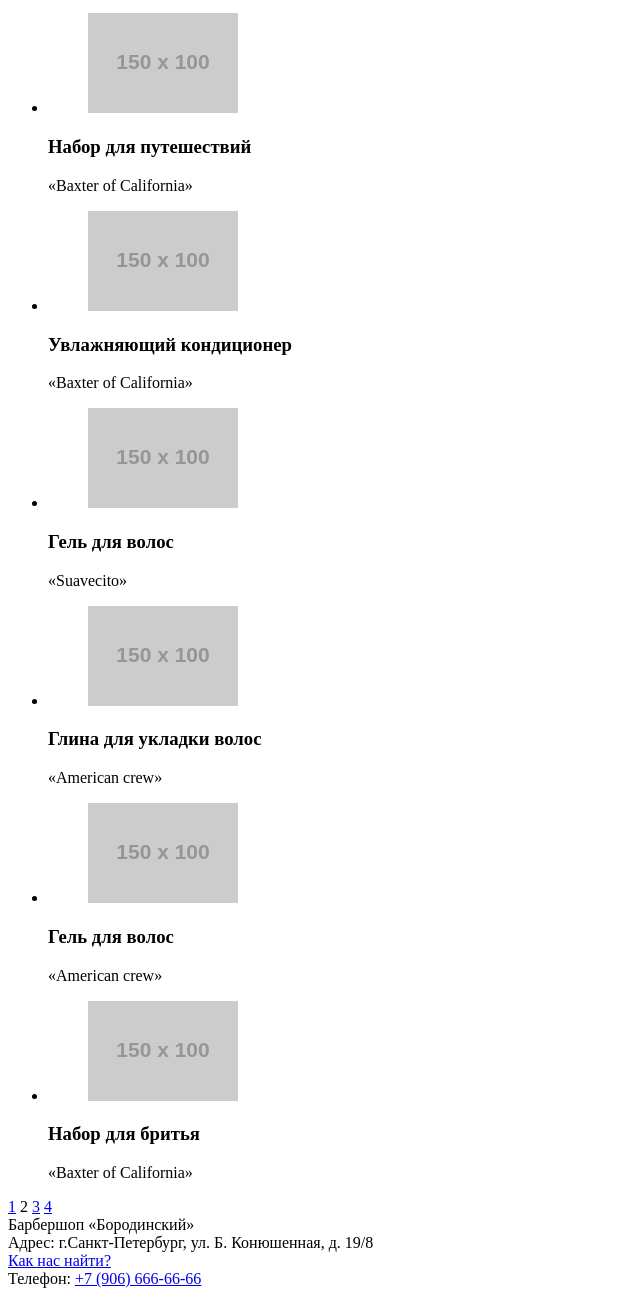
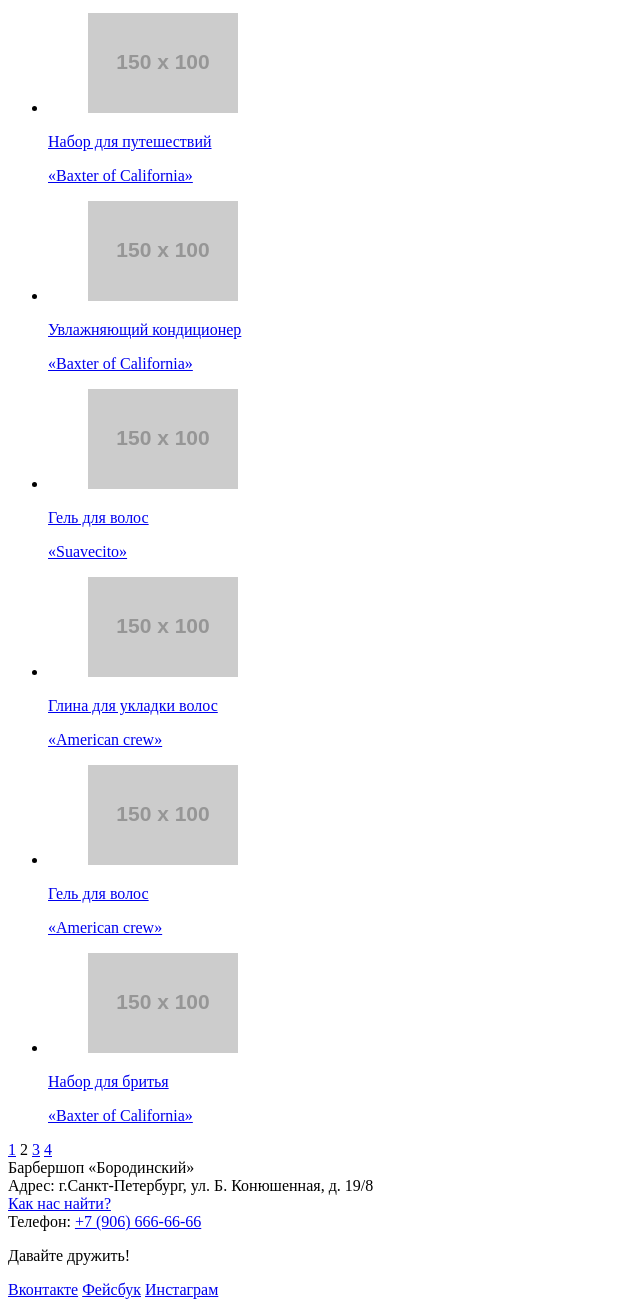
Before and after one commit to rezunenko/231296-barbershop, a plain HTML site: page catalog.html in a window 1280 px wide. Shown: the part 543-1844 px from the top of the page, without its empty margins (0-640 px from the left). Drawn offline with Linux system fonts and the light colour scheme; placeholder pictures from the web are drawn by us.

Commit message:
3.14 Название -одна ссылка из двух строк.
3.14 Карточка товара: название товара — это ссылка на страницу товара
(название состоит из двух строк, но по сути является одним блоком).

Имхо, это неправильно семантически.. лучше так. как было в предыдущем
варианте.. Но раз так по требованиям - ничего не попишешь....

```diff
--- a/catalog.html
+++ b/catalog.html
@@ -69,8 +69,10 @@
 							<figure class="product__image">
 								<a href="catalog-item.html" title="Перейти на страницу товара"><img src="http://placehold.it/150x100" alt="Набор для путешествий Baxter of California" width="150" height="100"></a>
 							</figure>
-							<h3 class="product__title">Набор для путешествий</h3>
+							<a href="catalog-item.html" title="Перейти на страницу товара" class="product__title">
+								<p>Набор для путешествий</p>
 								<p class="product__maker">&laquo;Baxter of California&raquo;</p>
+							</a>
 							<div class="product__price-wrapper">
 								<div class="product__price"></div>
 								<a href="" class="product__btn-buy"></a>
@@ -82,8 +84,10 @@
 							<figure class="product__image">
 								<a href="catalog-item.html" title="Перейти на страницу товара"><img src="http://placehold.it/150x100" alt="Набор для путешествий Baxter of California" width="150" height="100"></a>
 							</figure>
-							<h3 class="product__title">Увлажняющий кондиционер</h3>
+							<a href="catalog-item.html" title="Перейти на страницу товара" class="product__title">
+								<p>Увлажняющий кондиционер</p>
 								<p class="product__maker">&laquo;Baxter of California&raquo;</p>
+							</a>
 							<div class="product__price-wrapper">
 								<div class="product__price"></div>
 								<a href="" class="product__btn-buy"></a>
@@ -95,8 +99,10 @@
 							<figure class="product__image">
 								<a href="catalog-item.html" title="Перейти на страницу товара"><img src="http://placehold.it/150x100" alt="Набор для путешествий Baxter of California" width="150" height="100"></a>
 							</figure>
-							<h3 class="product__title">Гель для волос</h3>
+							<a href="catalog-item.html" title="Перейти на страницу товара" class="product__title">
+								<p>Гель для волос</p>
 								<p class="product__maker">&laquo;Suavecito&raquo;</p>
+							</a>
 							<div class="product__price-wrapper">
 								<div class="product__price"></div>
 								<a href="" class="product__btn-buy"></a>
@@ -108,8 +114,10 @@
 							<figure class="product__image">
 								<a href="catalog-item.html" title="Перейти на страницу товара"><img src="http://placehold.it/150x100" alt="Набор для путешествий Baxter of California" width="150" height="100"></a>
 							</figure>
-							<h3 class="product__title">Глина для укладки волос</h3>
+							<a href="catalog-item.html" title="Перейти на страницу товара" class="product__title">
+								<p>Глина для укладки волос</p>
 								<p class="product__maker">&laquo;American crew&raquo;</p>
+							</a>
 							<div class="product__price-wrapper">
 								<div class="product__price"></div>
 								<a href="" class="product__btn-buy"></a>
@@ -121,8 +129,10 @@
 							<figure class="product__image">
 								<a href="catalog-item.html" title="Перейти на страницу товара"><img src="http://placehold.it/150x100" alt="Набор для путешествий Baxter of California" width="150" height="100"></a>
 							</figure>
-							<h3 class="product__title">Гель для волос</h3>
+							<a href="catalog-item.html" title="Перейти на страницу товара" class="product__title">
+								<p>Гель для волос</p>
 								<p class="product__maker">&laquo;American crew&raquo;</p>
+							</a>
 							<div class="product__price-wrapper">
 								<div class="product__price"></div>
 								<a href="" class="product__btn-buy"></a>
@@ -134,8 +144,10 @@
 							<figure class="product__image">
 								<a href="catalog-item.html" title="Перейти на страницу товара"><img src="http://placehold.it/150x100" alt="Набор для путешествий Baxter of California" width="150" height="100"></a>
 							</figure>
-							<h3 class="product__title">Набор для бритья</h3>
+							<a href="catalog-item.html" title="Перейти на страницу товара" class="product__title">
+								<p>Набор для бритья</p>
 								<p class="product__maker">&laquo;Baxter of California&raquo;</p>
+							</a>
 							<div class="product__price-wrapper">
 								<div class="product__price"></div>
 								<a href="" class="product__btn-buy"></a>
```
Lines whose indentation alone changed are shown as unchanged.
